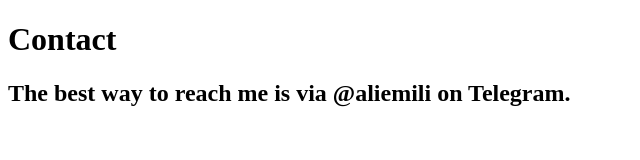
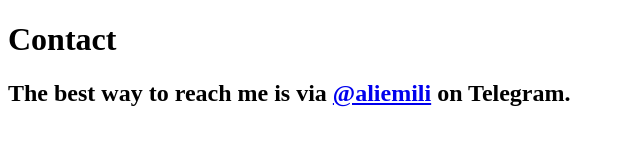
Before and after one commit to AliEmili/gatsbyjs-freecodecamp-course, a Gatsby site: page /contact in a window 1280 px wide. Shown: the whole page, without its empty margins (0-640 px from the left). Built offline with nearby package versions, Linux system fonts and the light colour scheme; Gatsby itself is replaced by a stand-in of ours.

Commit message:
add some content to pages

```diff
--- a/src/pages/about.js
+++ b/src/pages/about.js
@@ -1,10 +1,14 @@
 import React from "react"
+import { Link } from "gatsby"
 
 const About = () => {
   return (
     <div>
       <h1>About Me</h1>
       <p>I Currently focus on learning new geeky stuff.</p>
+      <p>
+        <Link to="/contact">Want to work with me? Reach out.</Link>
+      </p>
     </div>
   )
 }
--- a/src/pages/contact.js
+++ b/src/pages/contact.js
@@ -4,7 +4,13 @@
   return (
     <div>
       <h1>Contact</h1>
-      <h2>The best way to reach me is via @aliemili on Telegram.</h2>
+      <h2>
+        The best way to reach me is via{" "}
+        <a target="_blank" rel="noreferrer" href="https://t.me/aliemili">
+          @aliemili
+        </a>{" "}
+        on Telegram.
+      </h2>
     </div>
   )
 }
--- a/src/pages/index.js
+++ b/src/pages/index.js
@@ -1,10 +1,14 @@
 import React from "react"
+import { Link } from "gatsby"
 
 const Index = () => {
   return (
     <div>
       <h1>Hello</h1>
       <h2>I'm Ali, a full-stack developer living in Mashhad.</h2>
+      <p>
+        Need a developer? <Link to="/contact">Contact me.</Link>
+      </p>
     </div>
   )
 }
```
